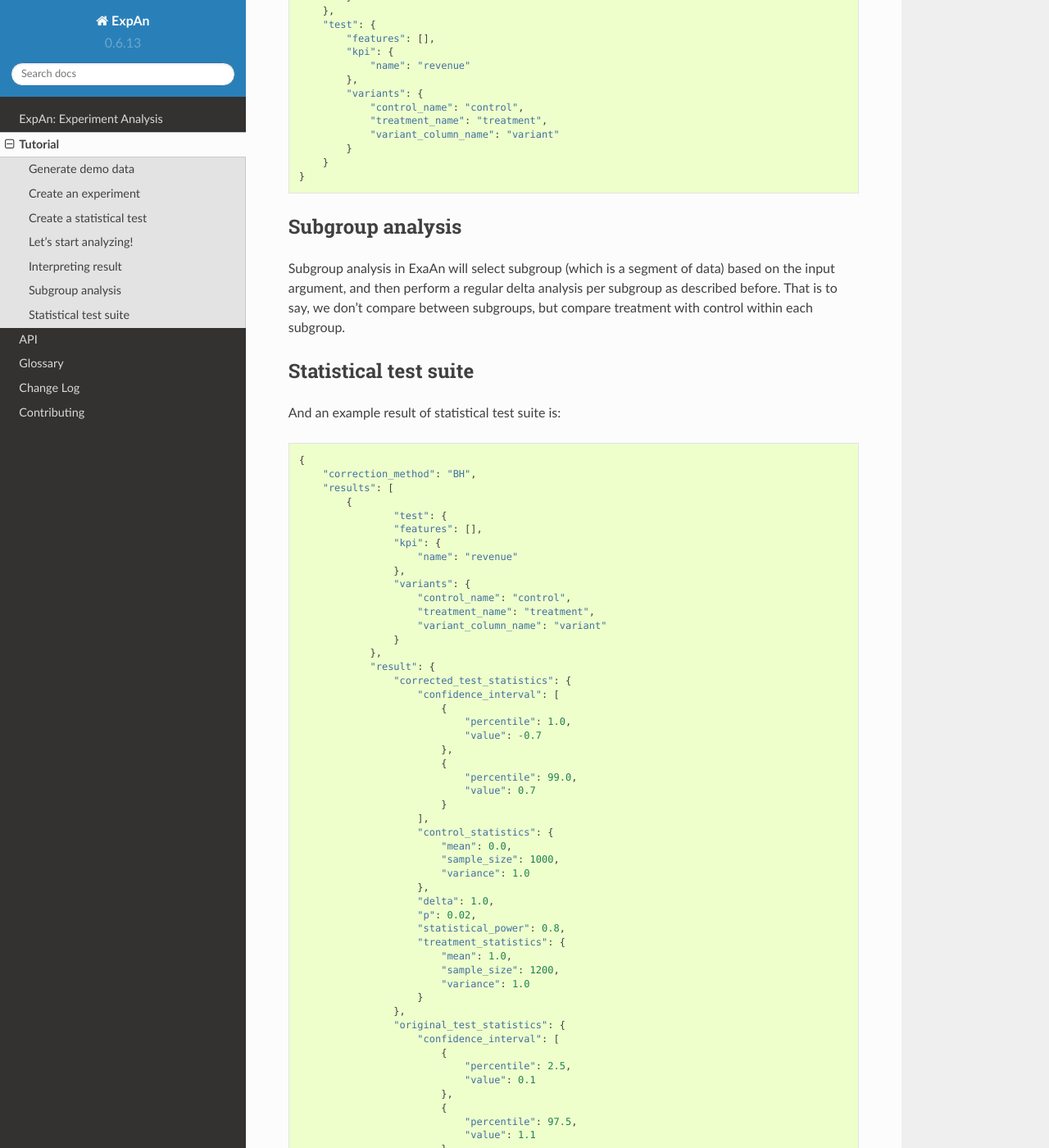
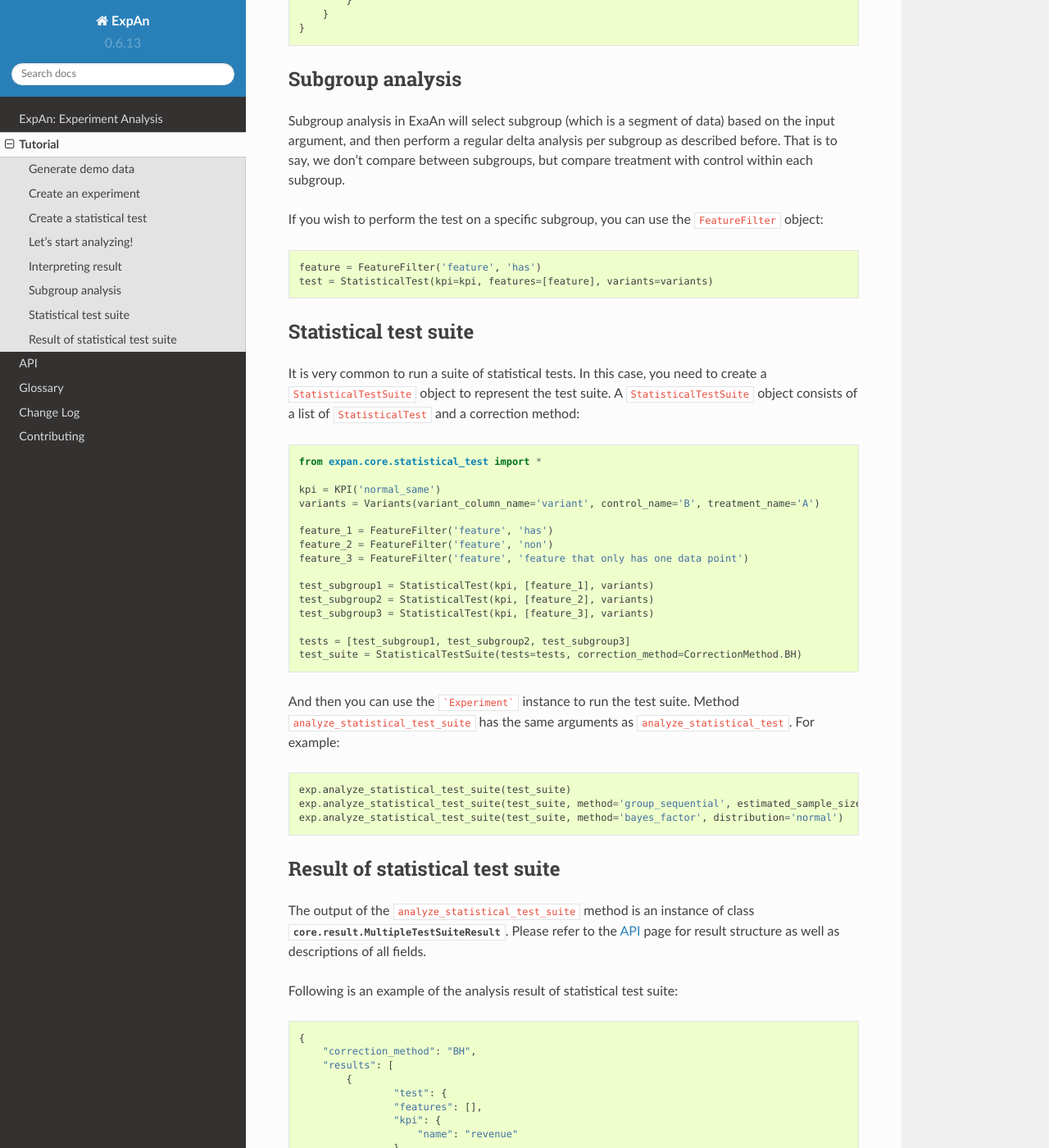
Before and after one commit to zalando/expan, a Sphinx documentation site: the page built from docs/tutorial.rst, in a window 1280 px wide and 1400 px high, scrolled down 3549 px. Shown: the whole window at 82% size. Built offline with Sphinx 7.4.7 and the Read the Docs theme 2.0.0, drawn with Linux system fonts in a browser that asks for light colours; some of the changed text lies outside the part shown.

Commit message:
Finish doc for the new version

````diff
--- a/docs/contributing.rst
+++ b/docs/contributing.rst
@@ -15,7 +15,8 @@ with the following exceptions:
 Testing
 =========
 
-Easiest way to run tests is by running the command ``tox`` from the terminal. The default Python environments for testing with are py27 and py34, but you can specify your own by running e.g. ``tox -e py35``.
+Easiest way to run tests is by running the command ``tox`` from the terminal. The default Python environments for testing are python 2.7 and python 3.6.
+You can also specify your own by running e.g. ``tox -e py35``.
 
 Branching
 ===================
@@ -56,7 +57,7 @@ because it reads the commit messages from git remote.
 
 Solution: We need to run ``make docs`` on **master** once more *after the release* to update the documentation page.
 
-ToDo: A better solution could be to discard the automatic changelog generator and manually write the changelog before step 1,
+A better solution could be to discard the automatic changelog generator and manually write the changelog before step 1,
 and then config ``make docs`` to use this changelog file.
 
 
--- a/docs/glossary.rst
+++ b/docs/glossary.rst
@@ -67,9 +67,11 @@ To have such functionality as a more generic approach in **ExpAn**, we can intro
 - The per-entity metric, e.g. :math:`O_i/V_i`
 - A reference metric, on which the weighting factor is based, e.g. :math:`V_i`
 
-With this input it calculates :math:`\alpha` as described above and outputs the result of ``statistics.delta()``.
+**NB: At the moment, Expan always uses the re-weighting trick for ratio-based KPIs.** This is how such KPIs are defined in Zalando.
 
-**NB: At the moment, Expan always uses the re-weighting trick for ratio-based KPIs.** This is how such KPIs are defined in Zalando.
+In the implementation, we first calculate the per-entity metric by calculating the division of the two columns.
+Afterward, we multiply the per-entity metric by the weight :math:`\frac{V_i}{\sum_{i=1}^n V_i}`.
+
 
 Early stopping
 ------------------------------------
--- a/docs/tutorial.rst
+++ b/docs/tutorial.rst
@@ -17,7 +17,7 @@ First, let's generate some random data for the tutorial.
 It must contain a column for entity identifier named **entity**,
 a column for variant, and one column per kpi/feature.
 
-``metadata`` is a python dict. Keys of it can contain:
+``metadata`` is a python dict. It should contain the following keys:
 
 	* ``experiment``: Name of the experiment, as known to stakeholders. It can be anything meaningful to you.
 	* ``sources`` (optional): Names of the data sources used in the preparation of this data.
@@ -56,16 +56,6 @@ Each statistical test consist of one kpi, treatment and control variant names, a
     kpi = KPI('normal_same')
     variants = Variants(variant_column_name='variant', control_name='B', treatment_name='A')
     test = StatisticalTest(kpi=kpi, features=[], variants=variants)
-
-If you wish to perform the test on a specific subgroup,
-you can use the ``FeatureFilter`` object:
-
-.. code-block:: python
-
-    feature = FeatureFilter('feature', 'has')
-    test = StatisticalTest(kpi=kpi, features=[feature], variants=variants)
-
-Subgroup analysis will be covered in later sections.
 
 
 Let's start analyzing!
@@ -173,13 +163,57 @@ Subgroup analysis in ExaAn will select subgroup (which is a segment of data) bas
 and then perform a regular delta analysis per subgroup as described before.
 That is to say, we don't compare between subgroups, but compare treatment with control within each subgroup.
 
+If you wish to perform the test on a specific subgroup,
+you can use the ``FeatureFilter`` object:
+
+.. code-block:: python
+
+    feature = FeatureFilter('feature', 'has')
+    test = StatisticalTest(kpi=kpi, features=[feature], variants=variants)
+
 
 Statistical test suite
 ----------------------------
 
+It is very common to run a suite of statistical tests.
+In this case, you need to create a ``StatisticalTestSuite`` object to represent the test suite.
+A ``StatisticalTestSuite`` object consists of a list of ``StatisticalTest`` and a correction method:
+
+.. code-block:: python
+
+	from expan.core.statistical_test import *
+
+	kpi = KPI('normal_same')
+	variants = Variants(variant_column_name='variant', control_name='B', treatment_name='A')
+
+	feature_1 = FeatureFilter('feature', 'has')
+	feature_2 = FeatureFilter('feature', 'non')
+	feature_3 = FeatureFilter('feature', 'feature that only has one data point')
+
+	test_subgroup1 = StatisticalTest(kpi, [feature_1], variants)
+	test_subgroup2 = StatisticalTest(kpi, [feature_2], variants)
+	test_subgroup3 = StatisticalTest(kpi, [feature_3], variants)
+
+	tests = [test_subgroup1, test_subgroup2, test_subgroup3]
+	test_suite = StatisticalTestSuite(tests=tests, correction_method=CorrectionMethod.BH)
+
+And then you can use the ```Experiment``` instance to run the test suite.
+Method ``analyze_statistical_test_suite`` has the same arguments as ``analyze_statistical_test``. For example:
+
+.. code-block:: python
+
+	exp.analyze_statistical_test_suite(test_suite)
+	exp.analyze_statistical_test_suite(test_suite, method='group_sequential', estimated_sample_size=1000)
+	exp.analyze_statistical_test_suite(test_suite, method='bayes_factor', distribution='normal')
 
 
-And an example result of statistical test suite is:
+Result of statistical test suite
+--------------------------------------
+
+The output of the ``analyze_statistical_test_suite`` method is an instance of class :py:class:`core.result.MultipleTestSuiteResult`.
+Please refer to the :ref:`API <modindex>` page for result structure as well as descriptions of all fields.
+
+Following is an example of the analysis result of statistical test suite:
 
 .. code-block:: python
 
@@ -322,5 +356,6 @@ And an example result of statistical test suite is:
 	}
 
 
+That's it!
 
-That's it! Try it out for yourself: `<github.com/zalando/expan>`_
+For API list and theoretical concepts, please read the next few sections.
````
Also changed, not shown: CHANGELOG.md (+8 -0 lines), CHANGELOG.rst (+12 -0 lines).
